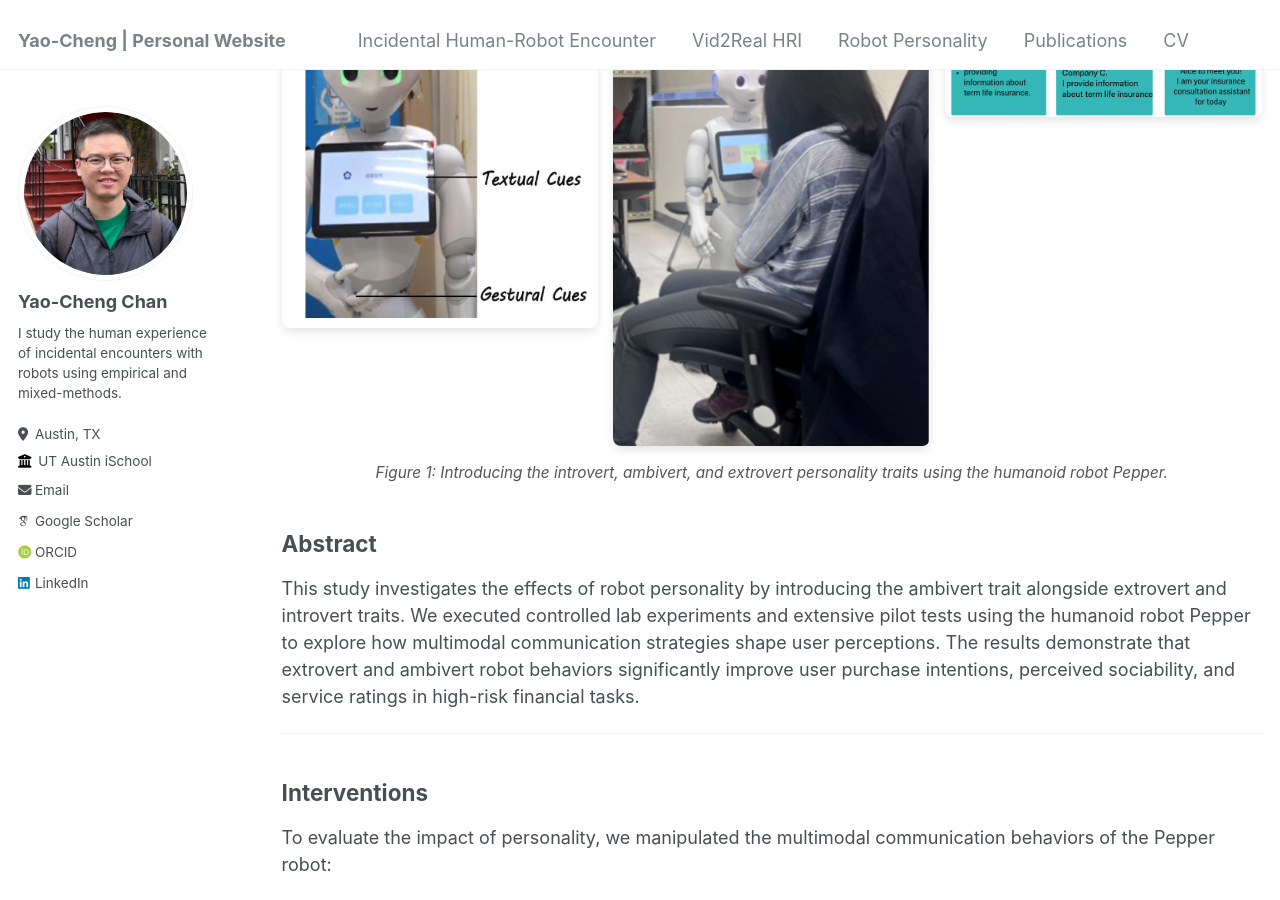
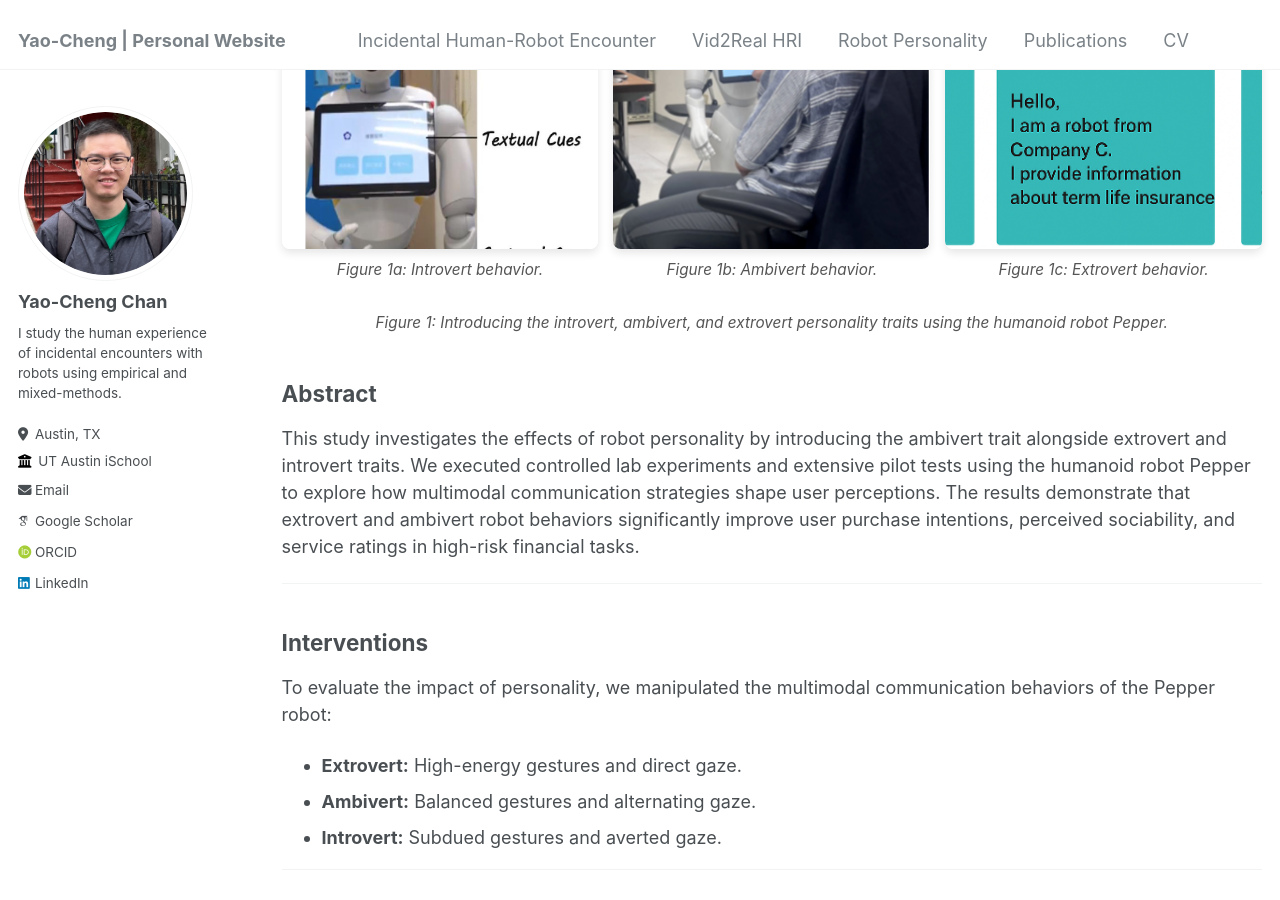
Before and after one commit to yaochengchan/yaochengchan.github.io, a Jekyll site: the page built from _pages/personality.md, in a window 1280 px wide and 900 px high, scrolled down 749 px. Built offline with Jekyll 4.4.1, drawn with Linux system fonts in a browser that asks for light colours; some web fonts are replaced; our own code applies the rules of GitHub Pages for plain Markdown files.

Commit message:
Update personality.md

```diff
--- a/_pages/personality.md
+++ b/_pages/personality.md
@@ -31,16 +31,23 @@ My research in human-robot interaction focuses on designing and evaluating human
   -->
 
 
-<div style="display: flex; justify-content: space-between; gap: 15px; margin-bottom: 15px;">
-  <div style="flex: 1;">
-    <img src="/files/personality1.png" alt="Introvert Robot Behavior" style="width: 100%; border-radius: 8px; box-shadow: 0 4px 8px rgba(0,0,0,0.1);">
+<div style="display: flex; justify-content: space-between; gap: 15px; margin-bottom: 30px;">
+
+  <div style="flex: 1; text-align: center;">
+    <img src="/files/personality1.png" alt="Introvert Robot Behavior" style="width: 100%; aspect-ratio: 4 / 3; object-fit: cover; border-radius: 8px; box-shadow: 0 4px 8px rgba(0,0,0,0.1); margin-bottom: 10px;">
+    <p style="font-size: 0.85em; color: #555; margin: 0;"><em>Figure 1a: Introvert behavior.</em></p>
   </div>
-  <div style="flex: 1;">
-    <img src="/files/personality2.png" alt="Ambivert Robot Behavior" style="width: 100%; border-radius: 8px; box-shadow: 0 4px 8px rgba(0,0,0,0.1);">
+
+  <div style="flex: 1; text-align: center;">
+    <img src="/files/personality2.png" alt="Ambivert Robot Behavior" style="width: 100%; aspect-ratio: 4 / 3; object-fit: cover; border-radius: 8px; box-shadow: 0 4px 8px rgba(0,0,0,0.1); margin-bottom: 10px;">
+    <p style="font-size: 0.85em; color: #555; margin: 0;"><em>Figure 1b: Ambivert behavior.</em></p>
   </div>
-  <div style="flex: 1;">
-    <img src="/files/personality3.png" alt="Extrovert Robot Behavior" style="width: 100%; border-radius: 8px; box-shadow: 0 4px 8px rgba(0,0,0,0.1);">
+
+  <div style="flex: 1; text-align: center;">
+    <img src="/files/personality3.png" alt="Extrovert Robot Behavior" style="width: 100%; aspect-ratio: 4 / 3; object-fit: cover; border-radius: 8px; box-shadow: 0 4px 8px rgba(0,0,0,0.1); margin-bottom: 10px;">
+    <p style="font-size: 0.85em; color: #555; margin: 0;"><em>Figure 1c: Extrovert behavior.</em></p>
   </div>
+
 </div>
 
 <div style="text-align: center; margin-bottom: 40px;">
```
